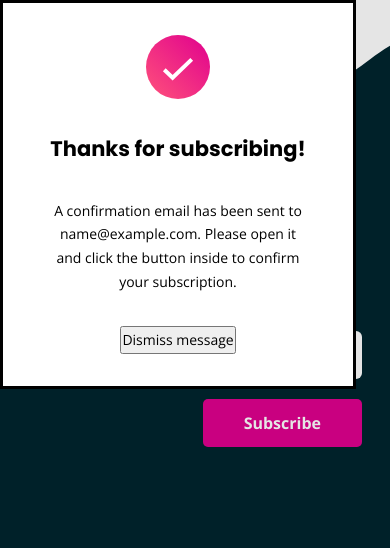
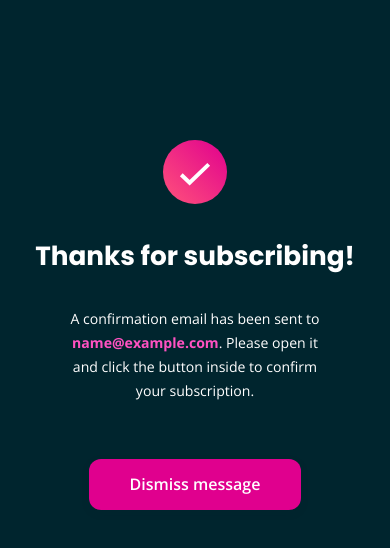
Before and after one commit to DocForLoop/huddle-landing-page-with-curved-sections, a website built with Vite: page index.html in a window 390 px wide. Both pictures are taken after typing "name@example.com" into the empty fields and a click on the input "Subscribe". Shown: the part 3877-4425 px from the top of the page. Built offline with nearby package versions, Linux system fonts and the light colour scheme.

Commit message:
Add mobile modal styles

```diff
--- a/src/scss/components/footer/_footer.scss
+++ b/src/scss/components/footer/_footer.scss
@@ -16,7 +16,7 @@
         background-color: var(--clr-primary);
         padding-block-start: 56px;
         padding-inline: 28px;
-        padding-block-end: 46px;
+        padding-block-end: fluid(46, 103, 375, 1440);
     }
 
     &__logo-link {
@@ -82,8 +82,8 @@
     }
 
     &__social-icons {
-        inline-size: rem(24);
-        block-size: rem(24);
+        inline-size: fluid(24, 32, 375, 1440, rem);
+        block-size: fluid(24, 32, 375, 1440, rem);
     }
 }
 
@@ -164,6 +164,43 @@
 }
 
 .modal {
-    padding: 32px;
+    padding-inline: 28px;
+    padding-block: 140px;
     text-align: center;
+    border: none;
+    min-inline-size: 100%;
+    min-block-size: 100%;
+    z-index: 1000;
+    color: var(--clr-light);
+    background-color: var(--clr-primary);
+
+    &__icon {
+        inline-size: rem(64);
+        block-size: rem(64);
+    }
+
+    &__title {
+        font-size: var(--fs-modal-title);
+        line-height: var(--lh-body);
+    }
+
+    &__msg {
+        max-inline-size: 36ch;
+        font-size: var(--fs-modal-desc);
+    }
+
+    &__email {
+        font-weight: var(--fw-3);
+        color: var(--clr-tertiary);
+    }
+
+    &__btn {
+        margin-block-start: 24px;
+        border: none;
+        @include m.btn-accent;
+        padding-block: 12px;
+        padding-inline: 41px;
+        border-radius: rem(12);
+        font-size: var(--fs-footer-btn)
+    }
 }
--- a/src/scss/global/_typography.scss
+++ b/src/scss/global/_typography.scss
@@ -48,6 +48,8 @@
     --fs-newsletter: #{fluid(20, 24, 375, 1440, rem)};
     --fs-footer-btn: #{rem(16)};
     --fs-error: #{rem(12)};
+    --fs-modal-title: #{fluid(26, 48, 375, 1440, rem)};
+    --fs-modal-desc: #{fluid(14, 20, 375, 1440, rem)};
     --fw-1: 400;
     --fw-2: 600;
     --fw-3: 700;
```
